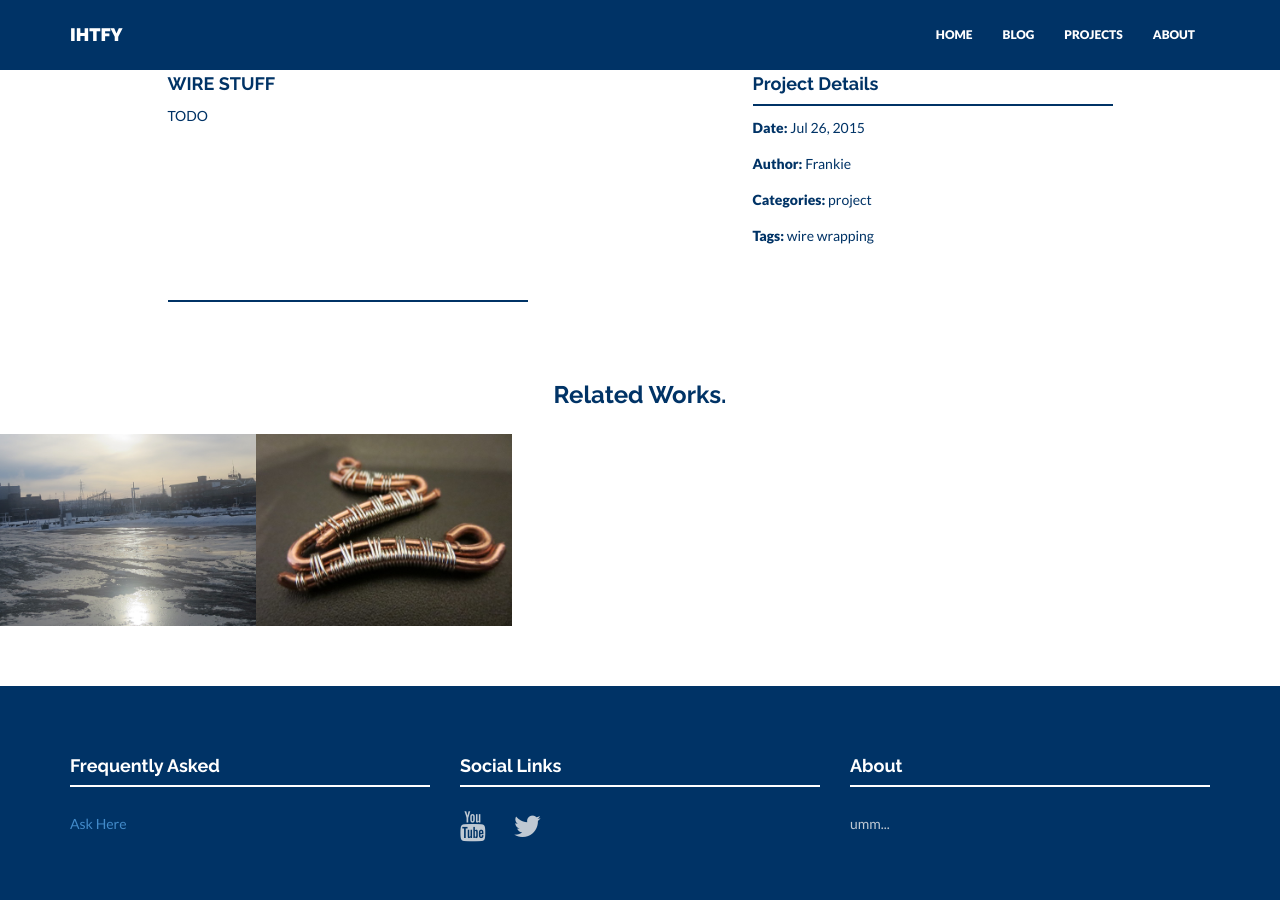
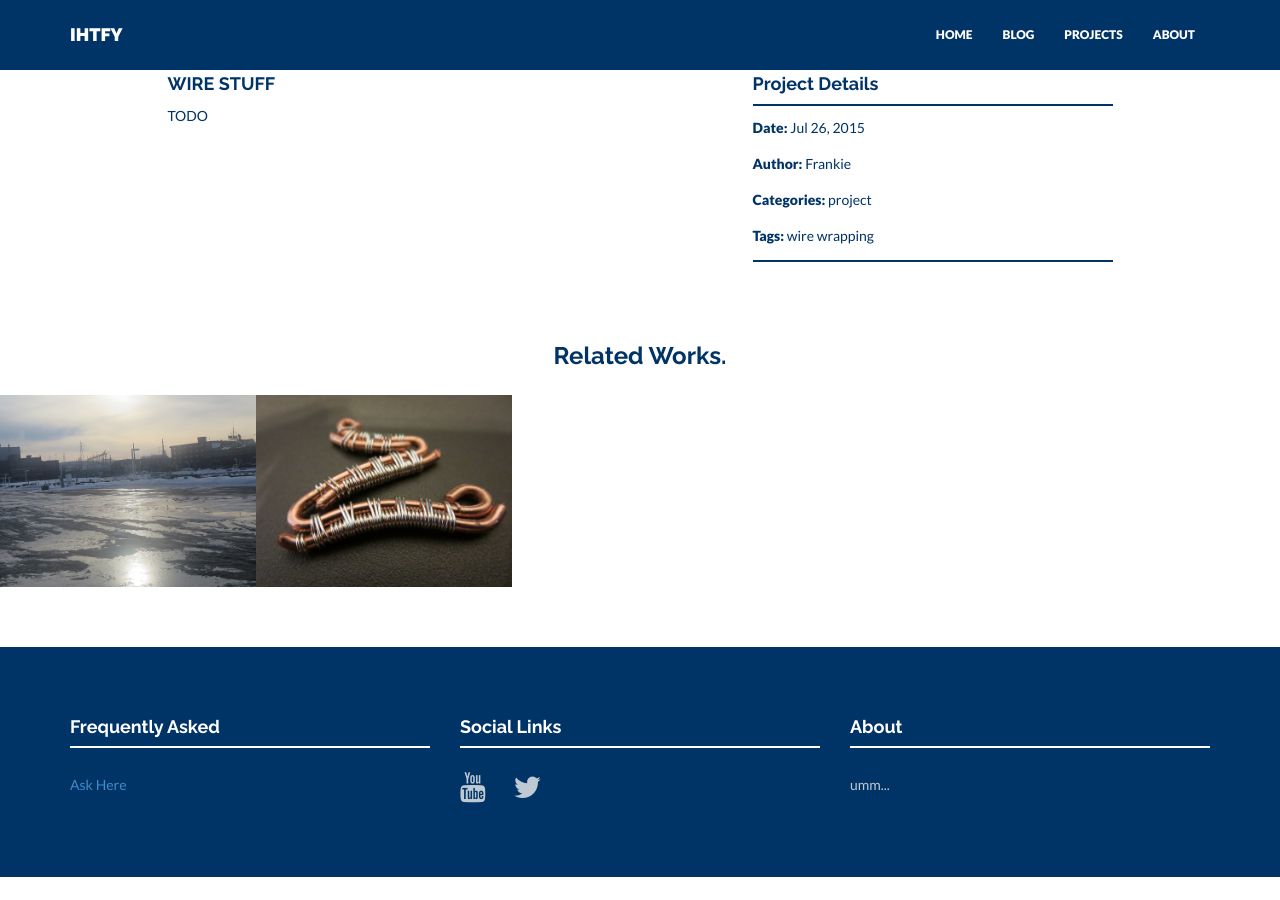
Before and after one commit to IHTFY/-DEFUNCT-frankiemercado.github.io, a Jekyll site: the page built from _posts/project/2015-07-26-wire.markdown, in a window 1280 px wide and 900 px high, scrolled down 792 px. Built offline with Jekyll 4.4.1, drawn with Linux system fonts in a browser that asks for light colours; nearby versions of some CDN libraries; after the commit the page ends 1669 px from its top, so only the background shows below that.

Commit message:
Reformat project detail block

```diff
--- a/_layouts/project.html
+++ b/_layouts/project.html
@@ -26,11 +26,7 @@ comments: true
             <p><b>Tags:</b> {{ page.tags }}</p>
         <!--    <p><b>Client:</b> {{ page.client }}</p>-->
         <!--    <p><b>Website:</b> <a href="{{ page.website }}">{{ page.website }}</a></p>-->
-        </div>
-
-		<div class="col-lg-4 col-lg-offset-1">
-            <div class="spacing"></div>
-            <div class="hline"></div>
+			<div class="hline"></div>
             <script async src="//pagead2.googlesyndication.com/pagead/js/adsbygoogle.js"></script>
 			<!-- sidebar -->
 			<ins class="adsbygoogle"
@@ -43,6 +39,10 @@ comments: true
 			</script>
         </div>
 
+		<div class="col-lg-4 col-lg-offset-1">
+
+        </div>
+
     </div><! --/row -->
         {% if page.comments %}
             {% include disqus.html %}
```
